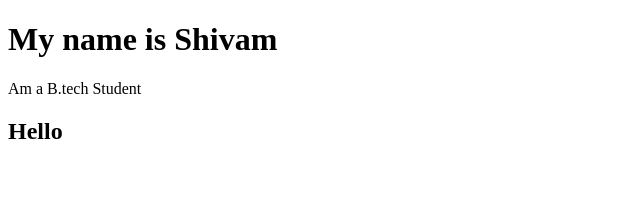
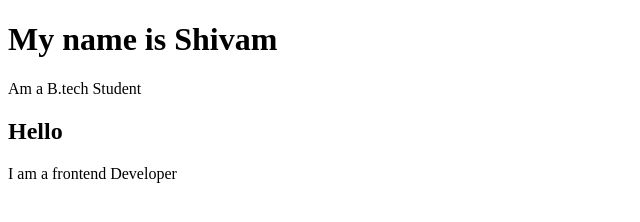
Before and after one commit to Shivam648/Coursera_-Front-End-Web-UI-Frameworks-and-Tools-Bootstrap-4_Project, a plain HTML site: page index.html in a window 1280 px wide. Shown: the whole page, without its empty margins (0-640 px from the left). Drawn offline with Linux system fonts and the light colour scheme.

Commit message:
third commit

```diff
--- a/index.html
+++ b/index.html
@@ -10,5 +10,6 @@
     <h1>My name is Shivam</h1>
     <p>Am a B.tech Student</p>
     <h2>Hello</h2>
+    <p>I am a frontend Developer</p>
 </body>
 </html>
```
